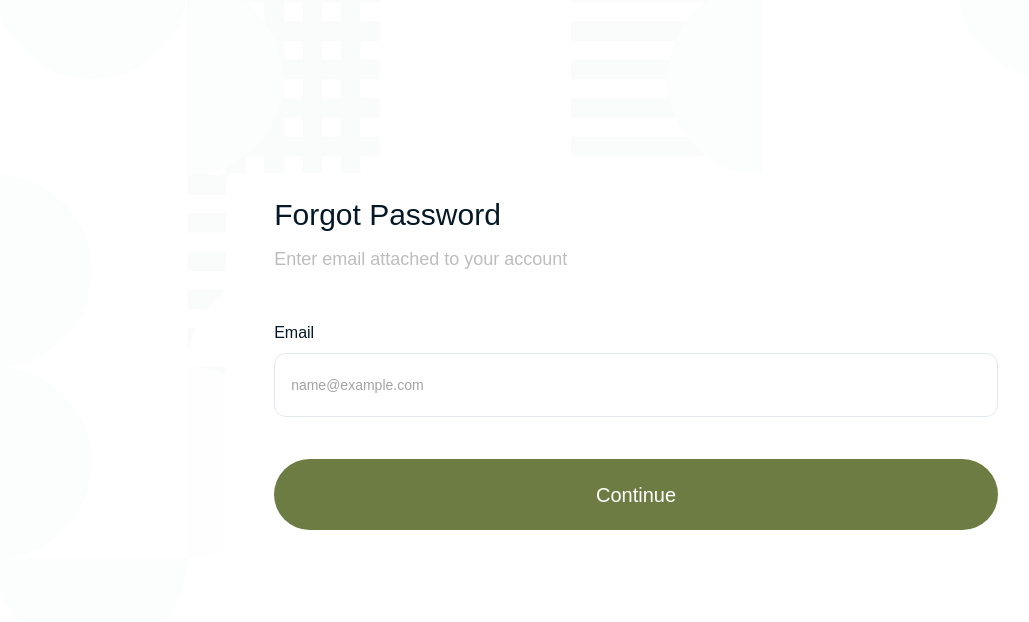
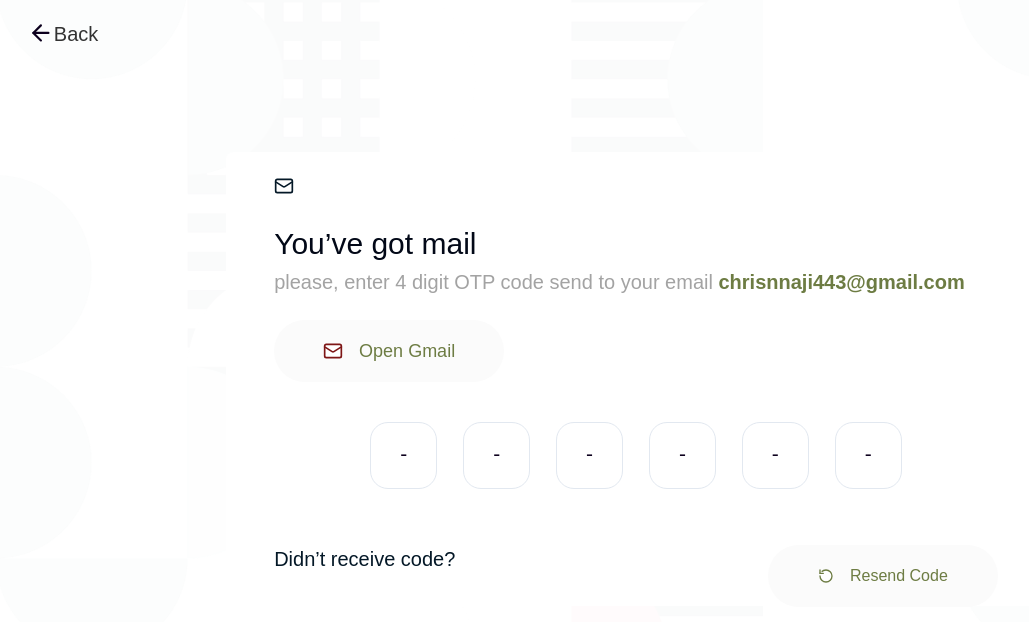
Before and after one commit to PreyeO/Therapy, a React (Vite) app: page /passwordreset in a window 1280 px wide. Both pictures are taken after typing "name@example.com" into the empty fields and a click on the button "Continue". Shown: the top 622 px of the page, without its empty margins (4-1033 px from the left). Built offline with nearby package versions, Linux system fonts and the light colour scheme; a web font is replaced by a local one.

Commit message:
(Auth validation): add validation to all authetications

```diff
--- a/src/App.tsx
+++ b/src/App.tsx
@@ -16,7 +16,7 @@ function App() {
             <Route path="/" element={<Landing />} />
             <Route path="/signin" element={<Signin />} />
             <Route path="/signup" element={<Signup />} />
-            <Route path="/passwordReset" element={<PasswordReset />} />
+            <Route path="passwordreset" element={<PasswordReset />} />
             <Route path="/changepassword" element={<ChangePassword />} />
           </Routes>
         </BrowserRouter>
--- a/src/components/OTP/OTP.tsx
+++ /dev/null
@@ -1,106 +0,0 @@
-import { FC } from "react";
-import { Button } from "../ui/button";
-import {
-  InputOTP,
-  InputOTPGroup,
-  InputOTPSlot,
-} from "@/components/ui/input-otp";
-import {
-  Form,
-  FormControl,
-  FormField,
-  FormItem,
-  FormMessage,
-} from "@/components/ui/form";
-import { zodResolver } from "@hookform/resolvers/zod";
-import { useForm } from "react-hook-form";
-import { z } from "zod";
-import { OTPFormSchema } from "@/types";
-
-interface OTPProps {
-  handleSubmit: () => void;
-}
-const Otp: FC<OTPProps> = ({ handleSubmit }) => {
-  const form = useForm<z.infer<typeof OTPFormSchema>>({
-    resolver: zodResolver(OTPFormSchema),
-    defaultValues: {
-      pin: "",
-    },
-  });
-
-  function onSubmit(data: z.infer<typeof OTPFormSchema>) {
-    console.log(data);
-    handleSubmit();
-  }
-  return (
-    <div className=" h-full container  mx-auto flex flex-col justify-center items-center gap-[50px]">
-      <div className="flex flex-col items-center gap-[10px] ">
-        <h1 className=" font-Jakarta text-[25px] leading-9 text-center text-primary_blue font-semibold">
-          Verify OTP
-        </h1>
-        <p className=" font-Jakarta w-[80%] text-dark_green/70 text-[20px] font-normal leading-7 text-center ">
-          Please type in the one time password (OTP) sent to your email address
-          abr*******.com and phone number.
-        </p>
-      </div>
-      <div className="flex flex-col w-[60%] gap-1">
-        <p className=" font-Jakarta font-medium text-[16px] text-dark_green ">
-          Enter OTP <span className="text-[#E75F51]">*</span>
-        </p>
-        <div className="flex flex-col gap-4 justify-center">
-          <Form {...form}>
-            <form
-              onSubmit={form.handleSubmit(onSubmit)}
-              className="flex gap-4  flex-col"
-            >
-              <FormField
-                control={form.control}
-                name="pin"
-                render={({ field }) => (
-                  <FormItem>
-                    <FormControl>
-                      <InputOTP maxLength={4} {...field}>
-                        <InputOTPGroup className="flex gap-5">
-                          <InputOTPSlot
-                            index={0}
-                            className="h-20 w-20 text-2xl rounded-lg focus-visible:ring-transparent outline-none"
-                          />
-                          <InputOTPSlot
-                            index={1}
-                            className="h-20 w-20 text-2xl rounded-lg focus-visible:ring-transparent outline-none"
-                          />
-                          <InputOTPSlot
-                            index={2}
-                            className="h-20 w-20 text-2xl rounded-lg focus-visible:ring-transparent outline-none"
-                          />
-                          <InputOTPSlot
-                            index={3}
-                            className="h-20 w-20 text-2xl rounded-lg focus-visible:ring-transparent outline-none"
-                          />
-                        </InputOTPGroup>
-                      </InputOTP>
-                    </FormControl>
-
-                    <FormMessage />
-                  </FormItem>
-                )}
-              />
-
-              <p className="w-full text-center text-primary_blue text-base ">
-                Resend code in 00:30
-              </p>
-              <Button
-                type="submit"
-                className=" w-full bg-primary_blue  hover:bg-primary_blue text-white font-Jakarta font-medium text-base "
-              >
-                Confirm
-              </Button>
-            </form>
-          </Form>
-        </div>
-      </div>
-    </div>
-  );
-};
-
-export default Otp;
--- a/src/components/auth/NewPassword.tsx
+++ b/src/components/auth/NewPassword.tsx
@@ -1,4 +1,5 @@
-import { userDetailsRegisterSchema } from "@/types";
+import { FC } from "react";
+import { handleNextProps, resetPasswordSchema } from "@/types";
 import { zodResolver } from "@hookform/resolvers/zod";
 import { useForm } from "react-hook-form";
 import { z } from "zod";
@@ -17,20 +18,25 @@ import {
 import PasswordValidation from "@/components/functions/PasswordValidation";
 import PasswordToggle from "@/components/functions/passwordToggle"; // Import the PasswordToggle component
 
-const NewPassword = () => {
-  const form = useForm<z.infer<typeof userDetailsRegisterSchema>>({
-    resolver: zodResolver(userDetailsRegisterSchema),
+export const NewPassword: FC<handleNextProps> = ({ handleNext }) => {
+  const schema = resetPasswordSchema.pick({
+    newPassword: true,
+    confirmPassword: true,
+  });
+  const form = useForm<z.infer<typeof schema>>({
+    resolver: zodResolver(schema),
   });
 
-  const password = form.watch("password", "");
+  const password = form.watch("newPassword", "");
 
-  function onSubmit(data: z.infer<typeof userDetailsRegisterSchema>) {
+  function onSubmit(data: z.infer<typeof schema>) {
     console.log(data);
+    handleNext();
   }
 
   return (
-    <div className="max-w-[821px]  flex flex-col justify-center mx-auto py-10 h-screen">
-      <Card className="px-[3%] rounded-lg">
+    <div className="max-w-[821px]  flex flex-col justify-center mx-auto py-10">
+      <Card className="px-[3%] rounded-lg h-[454px] mt-2 ">
         <CardHeader className="flex flex-col gap-5">
           <div className="flex flex-col gap-3 ">
             <CardTitle className="font-medium text-3xl text-primary_black_text font">
@@ -50,7 +56,7 @@ const NewPassword = () => {
             >
               <FormField
                 control={form.control}
-                name="password"
+                name="newPassword"
                 render={({ field }) => (
                   <FormItem>
                     <FormLabel className="text-base font-medium text-primary_black_text">
@@ -68,7 +74,7 @@ const NewPassword = () => {
 
               <FormField
                 control={form.control}
-                name="password_confirmation"
+                name="confirmPassword"
                 render={({ field }) => (
                   <FormItem>
                     <FormLabel className="text-base font-medium text-primary_black_text">
@@ -98,5 +104,3 @@ const NewPassword = () => {
     </div>
   );
 };
-
-export default NewPassword;
--- /dev/null
+++ b/src/components/auth/ResetDone.tsx
@@ -0,0 +1,27 @@
+import { Check } from "lucide-react";
+import { FC } from "react";
+import { Link } from "react-router-dom";
+import { Button } from "../ui/button";
+
+export const ResetDone: FC = () => {
+  return (
+    <div className=" h-full w-[90%] mx-auto flex flex-col justify-center items-center gap-[50px] my-auto">
+      <div className="flex gap-5 flex-col justify-center items-center">
+        <Check className="text-[50px] text-white bg-accent_green rounded-[100%] h-[100px] w-[100px] p-3 " />
+        <div className="flex flex-col gap-[10px]">
+          <h1 className=" font-Jakarta text-[25px] text-center leading-9 text-dark_green font-medium">
+            Your password is set
+          </h1>
+          <p className=" font-Jakarta text-dark_green/70 text-[16px] font-normal text-center ">
+            You can now sign in or out of your account with your password.
+          </p>
+        </div>
+      </div>
+      <Link to={"/signin"}>
+        <Button className=" w-full  py-6 bg-army_green text-white text-[16px] font-medium rounded-md">
+          Login
+        </Button>
+      </Link>
+    </div>
+  );
+};
--- a/src/components/auth/ResetForm.tsx
+++ b/src/components/auth/ResetForm.tsx
@@ -1,4 +1,6 @@
-import { loginFormSchema } from "@/types";
+import { FC } from "react";
+import { handleNextProps, resetPasswordSchema } from "@/types";
+// import { useNavigate } from "react-router-dom";
 import { zodResolver } from "@hookform/resolvers/zod";
 import { useForm } from "react-hook-form";
 import { z } from "zod";
@@ -22,18 +24,25 @@ import {
 } from "@/components/ui/card";
 // Import the PasswordToggle component
 
-const ResetForm = () => {
-  const form = useForm<z.infer<typeof loginFormSchema>>({
-    resolver: zodResolver(loginFormSchema),
+export const ResetForm: FC<handleNextProps> = ({ handleNext }) => {
+  const schema = resetPasswordSchema.pick({
+    email: true,
   });
 
-  function onSubmit(data: z.infer<typeof loginFormSchema>) {
+  const form = useForm<z.infer<typeof schema>>({
+    resolver: zodResolver(schema),
+  });
+
+  function onSubmit(data: z.infer<typeof schema>) {
     console.log(data);
+    handleNext();
   }
 
+  // const navigate = useNavigate();
+
   return (
-    <div className="max-w-[821px] flex flex-col justify-center mx-auto py-10 h-screen ">
-      <Card className="px-[3%] rounded-lg h-[454px]">
+    <div className="max-w-[821px] flex flex-col justify-center mx-auto py-10 ">
+      <Card className="px-[3%] rounded-lg h-[454px] mt-16">
         <CardHeader className="flex flex-col  gap-5">
           <div className="flex flex-col gap-3 ">
             <CardTitle className=" font-medium text-3xl text-primary_black_text font">
@@ -47,8 +56,8 @@ const ResetForm = () => {
         <CardContent className="mt-6">
           <Form {...form}>
             <form
+              onSubmit={form.handleSubmit(onSubmit)}
               autoComplete="off"
-              onSubmit={form.handleSubmit(onSubmit)}
               className="flex flex-col gap-[30px]"
             >
               <FormField
@@ -86,5 +95,3 @@ const ResetForm = () => {
     </div>
   );
 };
-
-export default ResetForm;
--- a/src/components/auth/ResetOTP.tsx
+++ b/src/components/auth/ResetOTP.tsx
@@ -1,10 +1,18 @@
 import { FC, useEffect, useRef, useState } from "react";
 import { handleNextProps } from "@/types";
+import { Mail, RotateCcw } from "lucide-react";
+import {
+  Card,
+  CardContent,
+  CardDescription,
+  CardHeader,
+  CardTitle,
+} from "@/components/ui/card";
 
-const ResetOTP: FC<handleNextProps> = ({ handleNext }) => {
+export const ResetOTP: FC<handleNextProps> = ({ handleNext }) => {
   const [otp, setOtp] = useState<string>("");
 
-  const [pinNew, setPinNew] = useState<string[]>(Array(4).fill(""));
+  const [pinNew, setPinNew] = useState<string[]>(Array(6).fill(""));
   const refs = [
     useRef(null),
     useRef(null),
@@ -17,29 +25,36 @@ const ResetOTP: FC<handleNextProps> = ({ handleNext }) => {
   ];
 
   useEffect(() => {
-    if (otp.length === 4) {
+    if (otp.length === 6) {
       handleNext();
     }
   });
   return (
-    <div className=" h-full w-[90%] mx-auto flex flex-col justify-center items-center gap-[50px]">
-      <div className="flex flex-col items-center gap-[10px] ">
-        <h1 className=" font-Jakarta text-[25px] leading-9 text-primary_blue font-semibold">
-          Reset password
-        </h1>
-        <p className=" font-Jakarta text-dark_green/70 text-[20px] font-normal leading-7 text-center ">
-          Please type in the one time password (OTP) sent to your email address
-          abr*******.com and phone number.
-        </p>
+    <div className="max-w-[821px] flex flex-col justify-center mx-auto py-10">
+      <Card className="px-[3%] rounded-lg h-[454px] mt-16">
+        <CardHeader>
+          <Mail size={20} fill="white" className="" color="#041827" />
+          <CardTitle className="font-medium text-3xl pt-6">
+            You’ve got mail
+          </CardTitle>
+          <CardDescription className="font-normal text-xl text-placeholder_text">
+            please, enter 4 digit OTP code send to your email
+            <span className=" text-army_green font-bold">
+              {" "}
+              chrisnnaji443@gmail.com
+            </span>
+          </CardDescription>
+        </CardHeader>
+        <CardContent>
+          <div className="flex flex-col gap-10">
+            <div className="h-[62px] w-[230px] bg-[#FBFBFB] flex gap-4 rounded-full justify-center items-center">
+              <Mail size={20} fill="white" className="" color="#7e1616" />
+              <p className="font-medium text-lg text-army_green">Open Gmail</p>
             </div>
-      <div className="flex flex-col gap-5">
-        <p className=" font-Jakarta font-medium text-[16px] text-dark_green ">
-          Enter OTP <span className="text-[#E75F51]">*</span>
-        </p>
-        <div className="flex  space-x-8 justify-center">
+            <div className="flex justify-center gap-[25.48px]">
               {pinNew.map((digit, index) => (
                 <div
-              className={`h-[80px] w-[80px] flex border-[1px] border-dark_green/50 rounded-[6px] bg-transparent
+                  className={`h-[67.45px] w-[67.45px] flex border  rounded-[17.99px] bg-transparent
 
                       `}
                   key={index}
@@ -48,21 +63,21 @@ const ResetOTP: FC<handleNextProps> = ({ handleNext }) => {
                     ref={refs[index]}
                     type="text"
                     placeholder="-"
-                className={`w-full h-full outline-none border-0 shadow-none ring-0 focus:shadow-none focus:ring-0 p-0 py-1 text-center align-middle text-[16px] leading-[24px] font-b-600 placeholder:text-neutral-variant-container bg-transparent text-primary-0`}
+                    className={`w-full h-full outline-none border-0 shadow-none ring-0 focus:shadow-none focus:ring-0 p-0 py-1 text-center align-middle text-[16px]   bg-transparent input-cursor-style `}
                     value={digit}
                     onChange={async (e) => {
                       const arr = [...pinNew];
                       const value = e.target.value[0];
                       arr[index] =
                         value === undefined ? "" : value ? value : arr[index];
-                  if (index !== 3 && arr[index] !== "") {
+                      if (index !== 5 && arr[index] !== "") {
                         // eslint-disable-next-line @typescript-eslint/no-explicit-any
                         (refs[index + 1] as any).current.focus();
                       }
 
                       setPinNew(arr);
 
-                  if (arr.join("").length === 4) {
+                      if (arr.join("").length === 6) {
                         const joinedPin = arr.join("");
 
                         setOtp(joinedPin);
@@ -83,12 +98,20 @@ const ResetOTP: FC<handleNextProps> = ({ handleNext }) => {
                 </div>
               ))}
             </div>
-        <p className="w-full text-center text-primary_blue text-base ">
-          Resend code in 00:30
+            <div className="flex justify-between mt-4">
+              <p className="text-xl font-medium text-[#041827] ">
+                Didn’t receive code?
+              </p>
+              <div className="h-[62px] w-[230px] bg-[#FBFBFB] flex gap-4 rounded-full justify-center items-center text-army_green">
+                <RotateCcw size={16} fill="white" className="" />
+                <p className="text-base font-medium cursor-pointer">
+                  Resend Code
                 </p>
               </div>
             </div>
+          </div>
+        </CardContent>
+      </Card>
+    </div>
   );
 };
-
-export default ResetOTP;
--- /dev/null
+++ b/src/hooks/index.ts
@@ -0,0 +1,44 @@
+import { ReactElement, useState } from "react";
+
+export function useMultiStepForm(steps: ReactElement[]) {
+  const [currentStep, setCurrentStep] = useState(0);
+  const [completed, setCompleted] = useState(false);
+
+  const next = () => {
+    if (currentStep < steps.length - 1) {
+      setCurrentStep(currentStep + 1);
+    } else {
+      setCompleted(true);
+    }
+  };
+
+  const prev = () => {
+    if (currentStep > 0) {
+      setCurrentStep(currentStep - 1);
+    }
+  };
+
+  const goTo = (step: number) => {
+    if (step >= 0 && step < steps.length) {
+      setCurrentStep(step);
+    }
+  };
+
+  const reset = () => {
+    setCurrentStep(0);
+    setCompleted(false);
+  };
+
+  return {
+    currentStep,
+    next,
+    prev,
+    reset,
+    completed,
+    goTo,
+    step: steps[currentStep],
+    steps,
+    isFirstStep: currentStep === 0,
+    isLastStep: currentStep === steps.length - 1,
+  };
+}
--- a/src/index.css
+++ b/src/index.css
@@ -99,3 +99,12 @@
   align-items: center;
 
 }
+
+.input-cursor-style {
+  caret-color: #6D7C43; /* Change the input cursor color */
+}
+.input-cursor-style::placeholder {
+  color: #0D001E;
+  font-weight: 500;
+  font-size: 20.99px;
+}
--- a/src/pages/PasswordReset.tsx
+++ b/src/pages/PasswordReset.tsx
@@ -1,10 +1,41 @@
-import ResetForm from "@/components/auth/ResetForm";
+import { NewPassword } from "@/components/auth/NewPassword";
+import { ResetDone } from "@/components/auth/ResetDone";
+import { ResetForm } from "@/components/auth/ResetForm";
+import { ResetOTP } from "@/components/auth/ResetOTP";
 
-const PasswordReset = () => {
+import { useMultiStepForm } from "@/hooks";
+import { ArrowLeft } from "lucide-react";
+import { FC } from "react";
+
+const PasswordReset: FC = () => {
+  function handleNext() {
+    next();
+  }
+
+  const { step, prev, next, isFirstStep, completed } = useMultiStepForm([
+    <ResetForm handleNext={handleNext} />,
+    <ResetOTP handleNext={handleNext} />,
+    <NewPassword handleNext={handleNext} />,
+    <ResetDone />,
+  ]);
+
   return (
-    <div>
-      <ResetForm />
-    </div>
+    <main className="py-5 px-8 overflow-clip h-screen">
+      <div className="flex">
+        <ArrowLeft
+          className={`cursor-pointer ${
+            isFirstStep || completed ? "cursor-not-allowed" : "cursor-pointer"
+          }`}
+          onClick={() => {
+            !isFirstStep && !completed && prev();
+          }}
+          size={25.82}
+          color="#0D001E"
+        />
+        <span className="text-[#333333] font-normal text-xl">Back</span>
+      </div>
+      <div className="w-full">{step}</div>
+    </main>
   );
 };
 
--- a/src/types/index.tsx
+++ b/src/types/index.tsx
@@ -1,22 +1,22 @@
 import { z } from "zod";
 
-export const contactFormSchema = z.object({
-  firstName: z.string().min(3, {
-    message: "Provide a valid first name",
-  }),
-  lastName: z.string().min(3, {
-    message: "Provide a valid last name",
-  }),
-  email: z.string().email({
-    message: "Provide a valid email",
-  }),
-  message: z.string().min(10, {
-    message: "Provide a valid message",
-  }),
-  terms: z.boolean().refine((value) => value === true, {
-    message: "You must agree to the terms and conditions",
-  }),
-});
+// export const contactFormSchema = z.object({
+//   firstName: z.string().min(3, {
+//     message: "Provide a valid first name",
+//   }),
+//   lastName: z.string().min(3, {
+//     message: "Provide a valid last name",
+//   }),
+//   email: z.string().email({
+//     message: "Provide a valid email",
+//   }),
+//   message: z.string().min(10, {
+//     message: "Provide a valid message",
+//   }),
+//   terms: z.boolean().refine((value) => value === true, {
+//     message: "You must agree to the terms and conditions",
+//   }),
+// });
 
 export const loginFormSchema = z.object({
   email: z.string().email({
@@ -111,18 +111,6 @@ export const resetPasswordSchema = z.object({
   otp: z.array(z.string()).nonempty(),
   newPassword: z.string(),
   confirmPassword: z.string(),
-  // newPassword:z.string().refine(value =>
-  //   /^(?=.*[a-z])(?=.*[A-Z])(?=.*\d)(?=.*[@$!%*?&])[A-Za-z\d@$!%*?&]{8,}$/.test(value),
-  //   {
-  //     message: "Password must contain at least one uppercase letter, one lowercase letter, one number, one special character, and be at least 8 characters long",
-  //   }
-  // ),
-  // confirmPassword: z.string().refine(value =>
-  //   /^(?=.*[a-z])(?=.*[A-Z])(?=.*\d)(?=.*[@$!%*?&])[A-Za-z\d@$!%*?&]{8,}$/.test(value),
-  //   {
-  //     message: "Password must contain at least one uppercase letter, one lowercase letter, one number, one special character, and be at least 8 characters long",
-  //   }
-  // ),
 });
 
 export interface handleNextProps {
```
Also changed, not shown: src/pages/ChangePassword.tsx (+2 -6 lines). Lines whose indentation alone changed are shown as unchanged.
